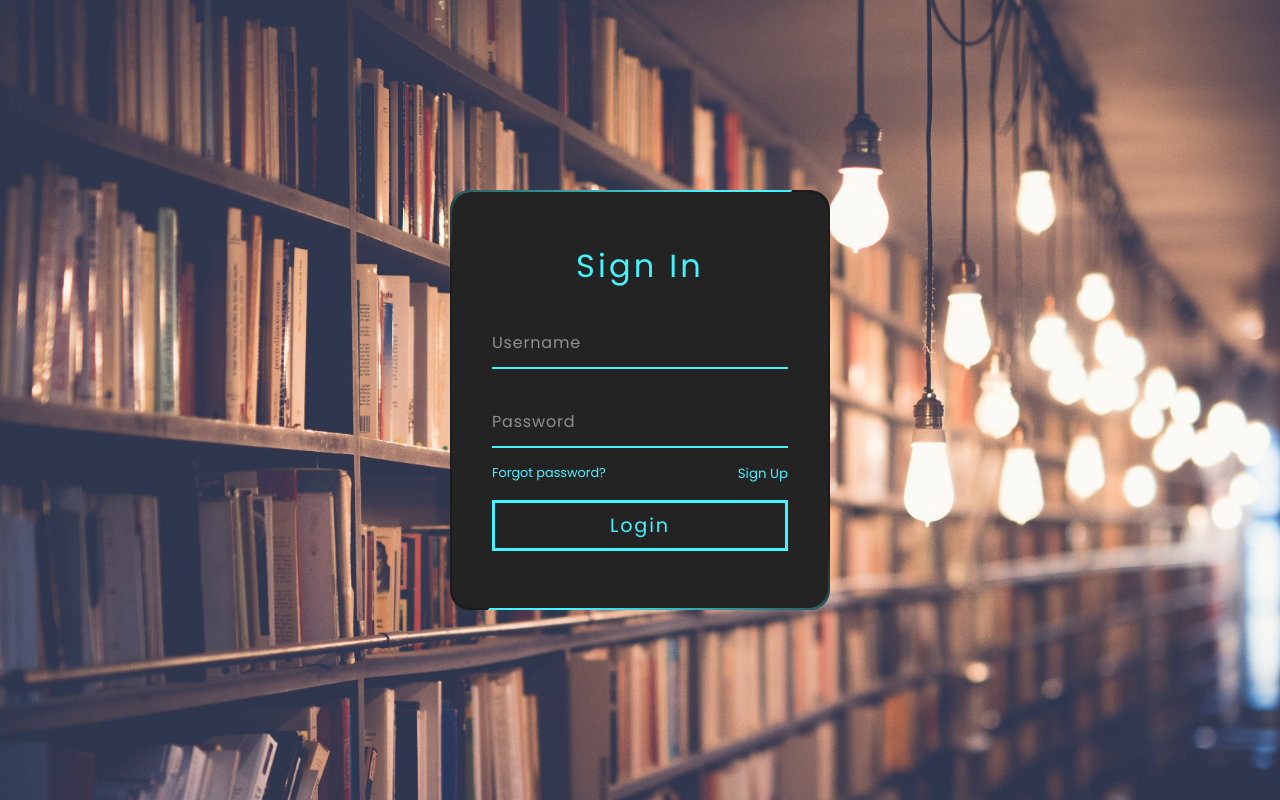
After one commit to ltkien0105/NLCS, a PHP site: page /index.html in a window 1280 px wide. The commit adds this page. Run offline with PHP 8.4, Linux system fonts and the light colour scheme.

Commit message:
modify login function

```diff
--- /dev/null
+++ b/index.html
@@ -0,0 +1,107 @@
+<!DOCTYPE html>
+<html lang="en">
+<head>
+    <meta charset="UTF-8">
+    <meta http-equiv="X-UA-Compatible" content="IE=edge">
+    <meta name="viewport" content="width=device-width, initial-scale=1.0">
+    <script src="https://ajax.googleapis.com/ajax/libs/jquery/3.6.3/jquery.min.js"></script>
+    <link rel="stylesheet" href="./public/css/login.css">
+    <title>Login Form</title>
+</head>
+    <body>
+        <!-- Begin: Sign in -->
+        <div class="box sign-in">
+            <div class="form">
+                <form action="">
+                    <h2>Sign In</h2>
+                    <div class="inputBox">
+                        <input type="text" required="required" name="username">
+                        <span>Username</span>
+                        <i></i>
+                    </div>
+                    <div class="inputBox">
+                        <input type="password" required="required" name="password">
+                        <span>Password</span>
+                        <i></i>
+                    </div>
+                    <div class="links">
+                        <a href="#">Forgot password?</a>
+                        <button class="to-signup">Sign Up</button>
+                    </div>
+                    <div class = "submit">
+                        <input class="login-btn" type="submit" value="Login">
+                        <span></span>
+                    </div>
+                </form>
+            </div>
+        </div>
+        <!-- End: Sign in -->
+
+        <!-- Begin: Sign up -->
+        <div class="box sign-up">
+            <div class="form">
+                <form action="" method="POST">
+                    <h2>Sign Up</h2>
+                    <div class="all-input">
+                        <div class="inputBox">
+                            <input type="text" required="required" name="signup-username">
+                            <span>Username</span>
+                            <i></i>
+                        </div>
+                        <div class="inputBox">
+                            <input type="text" required="required" name="signup-fullname">
+                            <span>Full Name</span>
+                            <i></i>
+                        </div>
+                        <div class="inputBox">
+                            <select id="gender" name="gender" required>
+                                <option value="" disabled selected></option>
+                                <option value="Male">Male</option>
+                                <option value="Female">Female</option>
+                                <option value="Other">Other</option>
+                            </select>
+                            <span>Gender</span>
+                            <i></i>
+                        </div>
+                        <div class="inputBox">
+                            <input type="email" required="required" name="signup-email">
+                            <span>Email</span>
+                            <i></i>
+                        </div>
+                        <div class="inputBox">
+                            <input type="text" required="required" name="signup-phonenumber">
+                            <span>Phone number</span>
+                            <i></i>
+                        </div>
+                        <div class="inputBox">
+                            <input type="text" required="required" name="signup-address">
+                            <span>Address</span>
+                            <i></i>
+                        </div>
+                        <div class="inputBox">
+                            <input type="password" required="required" name="signup-password">
+                            <span>Password</span>
+                            <i></i>
+                        </div>
+                        <div class="inputBox">
+                            <input type="password" required="required" name="confirm-password">
+                            <span>Confirm Password</span>
+                            <i></i>
+                        </div>
+                    </div>
+                    <div class="submit">
+                        <input class="login-btn signup" type="submit" value="Sign Up">
+                        <span></span>
+                    </div>
+                    <div class="had-account">
+                        Already account?
+                        <button class="back-login">Login</button>
+                    </div>
+                </form>
+            </div>
+        </div>
+        <!-- End: Sign up -->
+    </body>
+</html>
+
+<script src="./public/js/login.js"></script>
--- a/public/css/login.css
+++ b/public/css/login.css
@@ -251,3 +251,39 @@ body {
 .box.sign-up .had-account button:hover {
     opacity: 0.8;
 }
+
+select {
+    /* background-color: red; */
+    position: relative;
+    width: 100%;
+    background-color: transparent;
+    border: none;
+    outline: none;
+    padding: 10px 10px 10px;
+    letter-spacing: 0.05em;
+    font-size: 1.2em;
+    z-index: 2;
+}
+
+.inputBox span {
+    position: absolute;
+    padding: 10px 10px 10px 0px;
+    left: 0;
+    color: #8f8f8f;
+    pointer-events: none;
+    letter-spacing: 0.05em;
+    z-index: 2;
+}
+
+.inputBox select:valid ~ span,
+.inputBox select:focus ~ span {
+    color: #45f3ff;
+    font-size: 0.75em;
+    transform: translateY(-34px);
+    padding-left: 0px;
+}
+
+.inputBox select:valid ~ i,
+.inputBox select:focus ~ i{
+    height: 100%;
+}
--- a/public/js/login.js
+++ b/public/js/login.js
@@ -1,14 +1,51 @@
-const backLogin = document.querySelector('.back-login');
-const toSignUpBtn = document.querySelector('.to-signup');
-const signinBox = document.querySelector('.box.sign-in');
-const signupBox = document.querySelector('.box.sign-up');
+$('document').ready(function() {
+    const backLogin = $('.back-login');
+    const toSignUpBtn = $('.to-signup');
+    const signinBox = $('.box.sign-in');
+    const signupBox = $('.box.sign-up');
+    const loginBtn = $('.login-btn');
+    const signupBtn = $('.login-btn.signup');
+    const username = $("input[name='username']");
+    const password = $("input[name='password']");
+    const signUpUsername = $("input[name='signup-username']");
+    const signUpPassword = $("input[name='signup-password']");
+    const signUpFullname = $("input[name='signup-fullname']");
+    const gender = $("#gender");
+    const signUpEmail = $("input[name='signup-email']");
+    const signUpPhonenumber = $("input[name='signup-phonenumber']");
+    const signUpAddress = $("input[name='signup-address']");
+    const confirmPassword = $("input[name='confirm-password']");
 
-toSignUpBtn.onclick = function(e) {
-    signinBox.style.display = "none";
-    signupBox.style.display = "block";
-}
+    toSignUpBtn.click(function() {
+        signinBox.css('display', 'none');
+        signupBox.css('display', 'block');
+    })
 
-backLogin.onclick = function() {
-    signinBox.style.display = "block";
-    signupBox.style.display = "none";
-}
+    backLogin.click(function() {
+        signinBox.css('display', 'block');
+        signupBox.css('display', 'none');
+    })
+
+    loginBtn.click(function(e) {
+        e.preventDefault();
+
+        var values = {
+            username: username.val(),
+            password: password.val()
+        }
+
+        $.ajax({
+            url: './mvc/controller/Login.php',
+            type: 'POST',
+            data: values,
+            success: function(result) {
+                console.log(result);
+            },
+            error: function(xhr, status, error) {
+                console.log(xhr);
+                console.log(status);
+                console.log(error);
+            }
+        })
+    })
+})
```
Also changed, not shown: index.php (deleted, +0 -20 lines), mvc/controller/Login.php (added, +18 -0 lines), mvc/model/DBConfig.php (+18 -12 lines).
